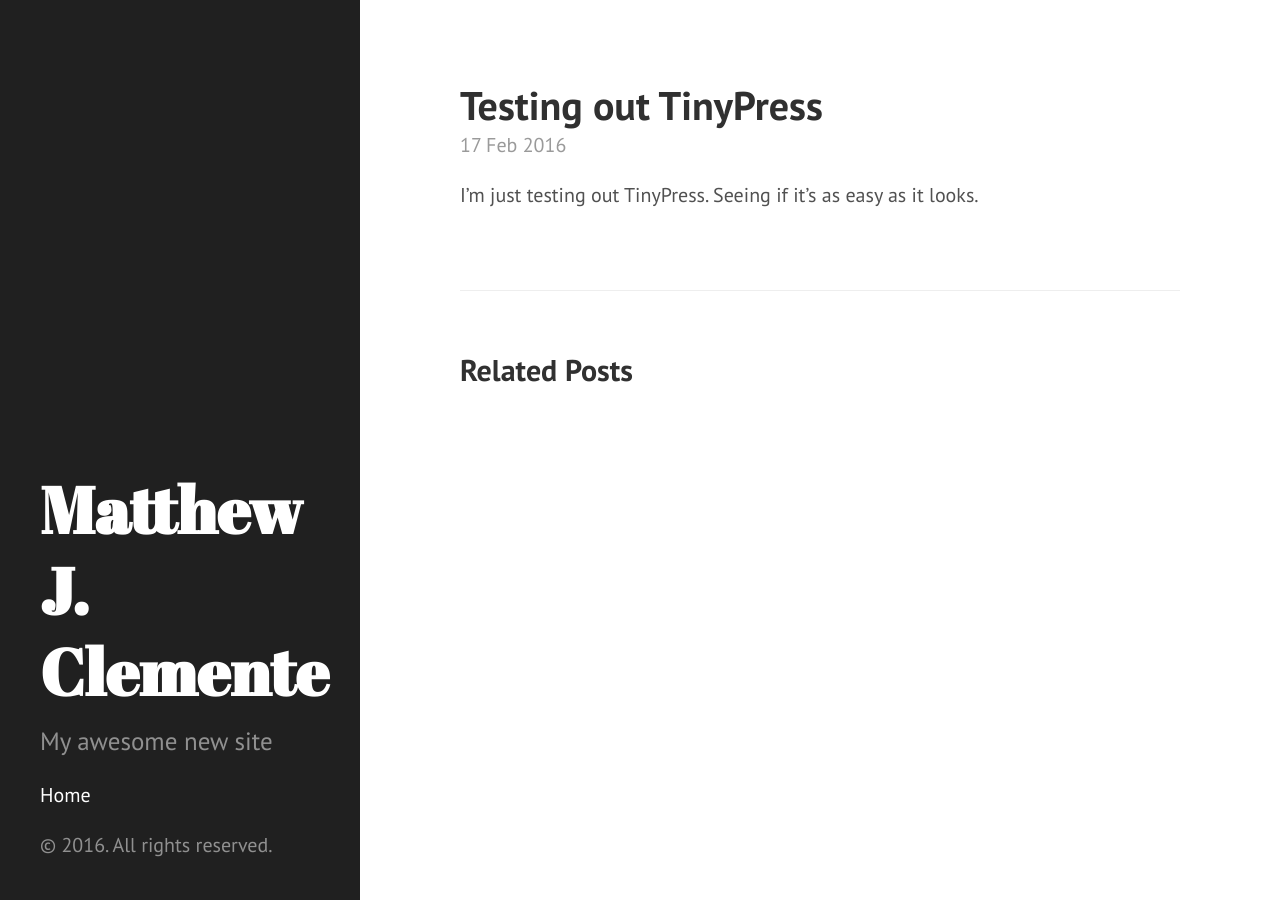
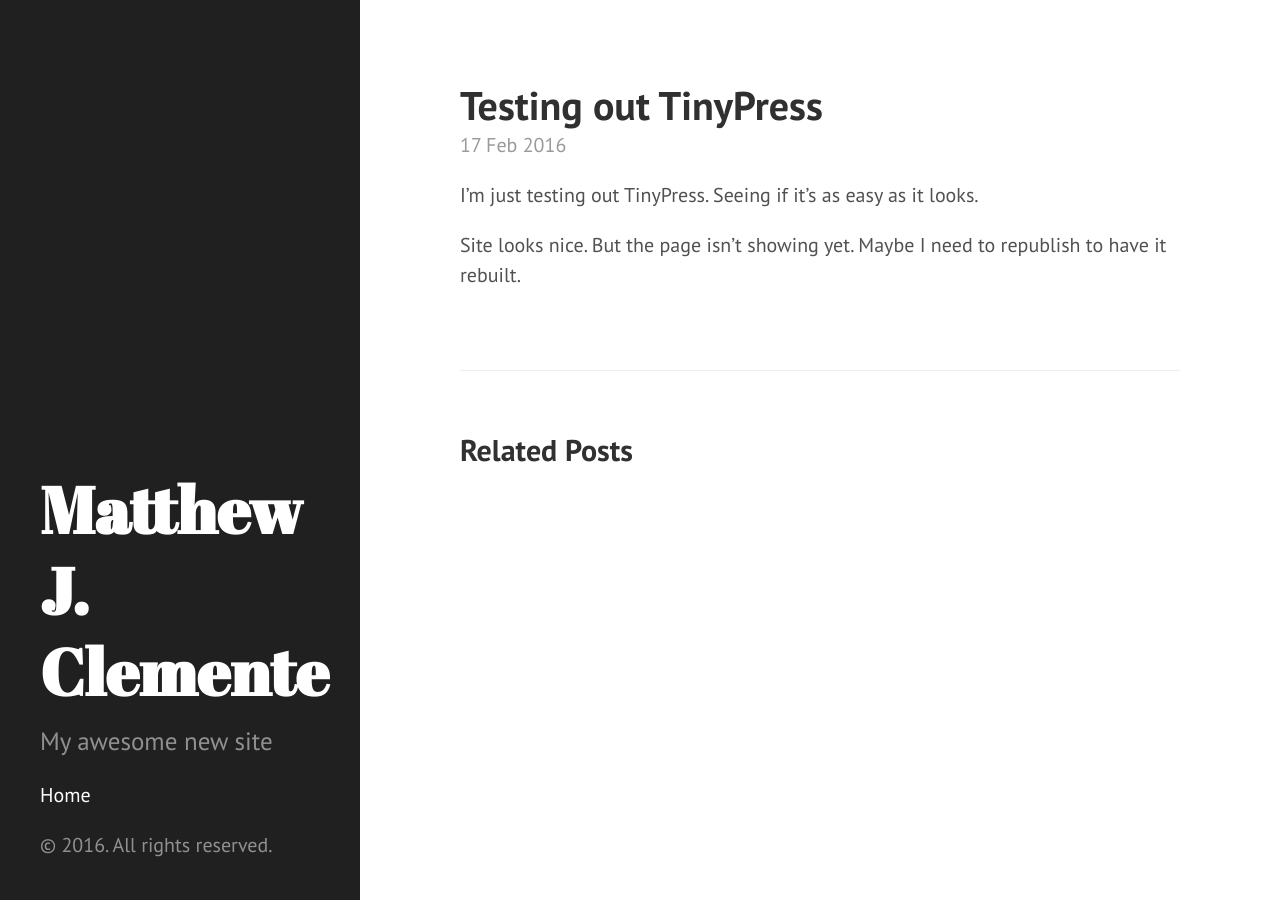
Before and after one commit to mjclemente/mjclemente.github.io, a Jekyll site: the page built from _posts/2016-02-17-testing-out-tinypress.markdown, in a window 1280 px wide. Built offline with Jekyll 4.4.1, drawn with Linux system fonts in a browser that asks for light colours.

Commit message:
Post update: Testing out TinyPress

```diff
--- a/_posts/2016-02-17-testing-out-tinypress.markdown
+++ b/_posts/2016-02-17-testing-out-tinypress.markdown
@@ -4,3 +4,5 @@
 layout: post
 ---
 I'm just testing out TinyPress. Seeing if it's as easy as it looks.
+
+Site looks nice. But the page isn't showing yet. Maybe I need to republish to have it rebuilt.
```
